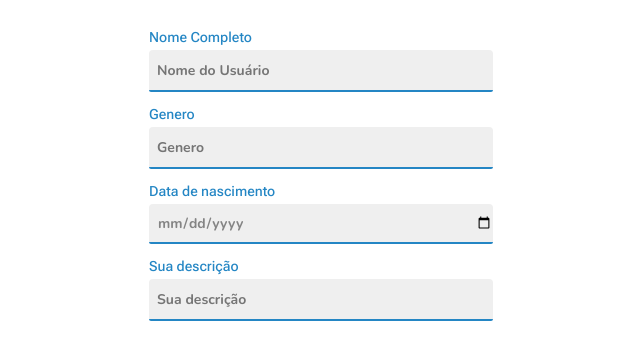
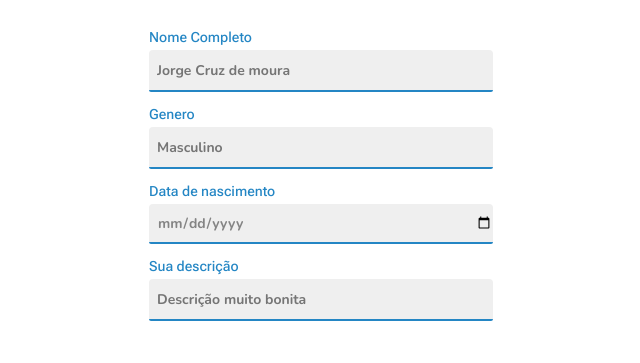
Before and after one commit to MatheusCruzMoura/Cittavox, a React (Vite) app in the folder app/: page /perfil in a window 1280 px wide. Shown: the part 217-580 px from the top of the page, without its empty margins (319-959 px from the left). Built offline with nearby package versions, Linux system fonts and the light colour scheme.

Commit message:
edit text

```diff
--- a/app/src/Pages/Perfil.jsx
+++ b/app/src/Pages/Perfil.jsx
@@ -68,13 +68,13 @@ function Perfil() {
       <Informacao>
         <Roboto11>Nome Completo</Roboto11>
         <InfoPerfil>
-            <input id='nomeInfo' placeholder='Nome do Usuário' required />
+            <input id='nomeInfo' placeholder='Jorge Cruz de moura' required />
         </InfoPerfil>
 
 
         <Roboto11>Genero</Roboto11>
         <InfoPerfil>
-            <input id='genero' placeholder='Genero' required />
+            <input id='genero' placeholder='Masculino' required />
         </InfoPerfil>
 
         <Roboto11>Data de nascimento</Roboto11>
@@ -84,7 +84,7 @@ function Perfil() {
 
         <Roboto11>Sua descrição</Roboto11>
         <InfoPerfil>
-            <input id='descrição' placeholder='Sua descrição' required />
+            <input id='descrição' placeholder='Descrição muito bonita' required />
         </InfoPerfil>
 
       </Informacao>
```
